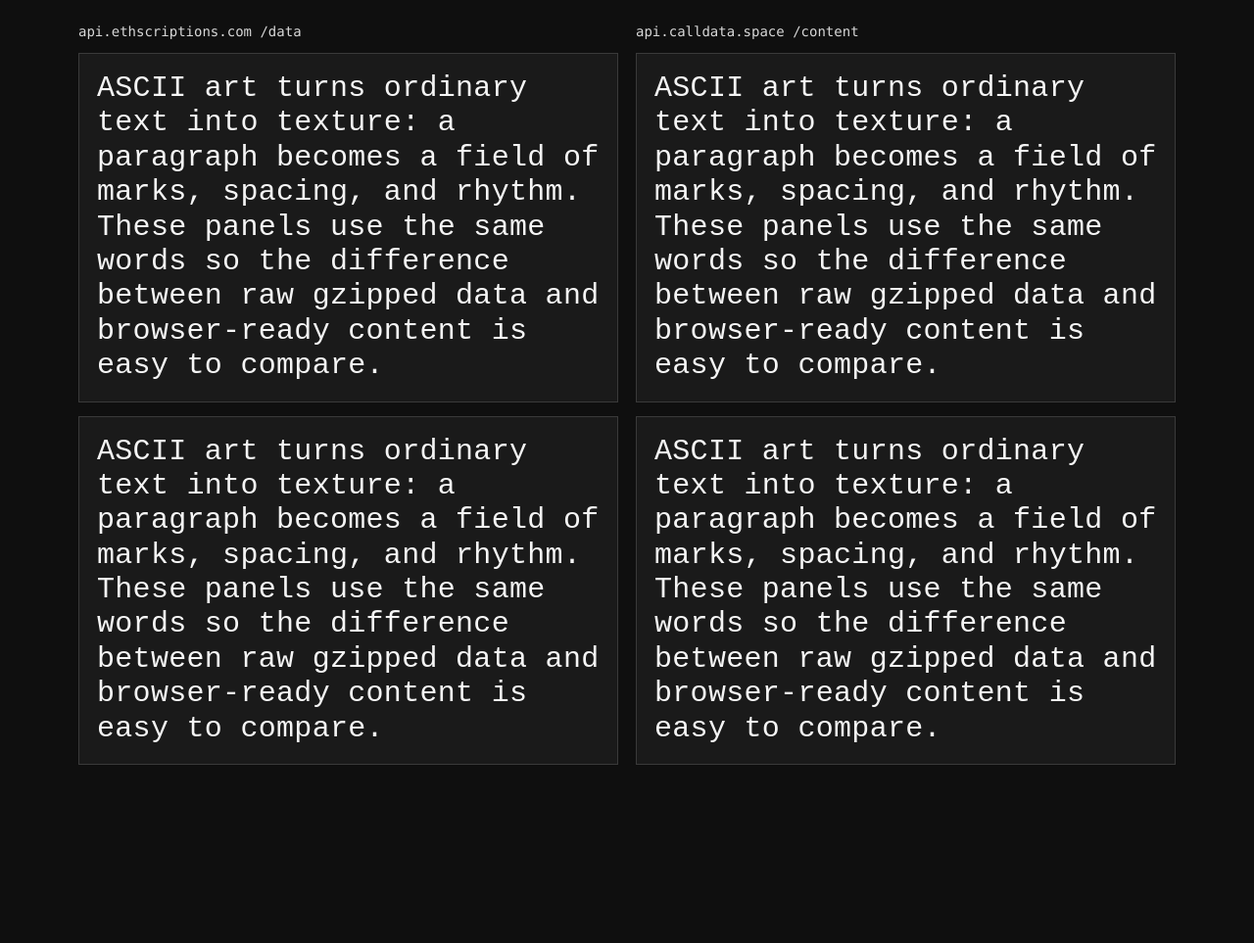
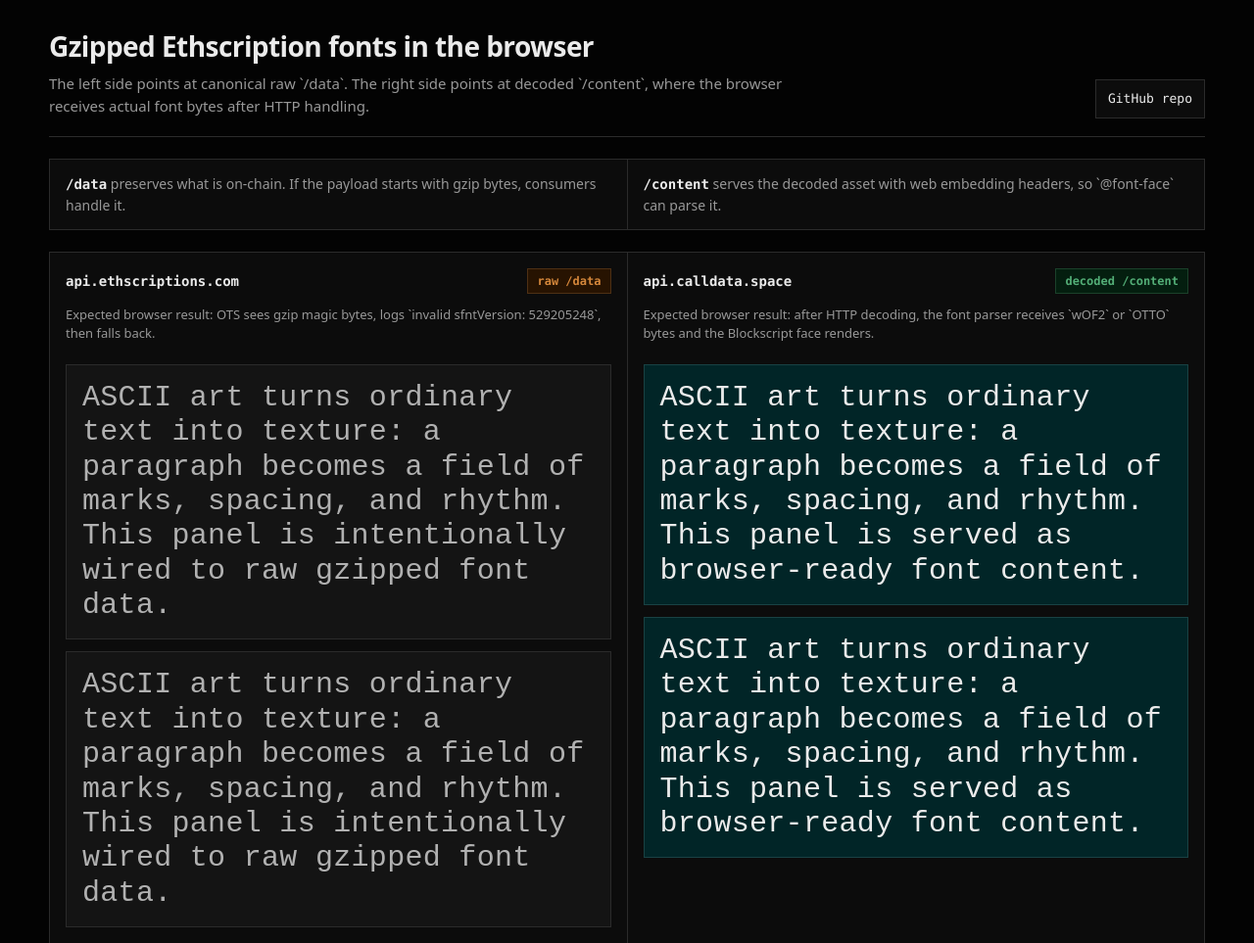
Before and after one commit to tunnckoCore/basic-asciify-art, a website built with Vite: page index.html in a window 1280 px wide. Shown: the top 963 px of the page at 98% size. Before the commit the page ends 805 px from the top, so only its background shows below. Built offline with nearby package versions, Linux system fonts and the light colour scheme; a web font is replaced by a local one.

Commit message:
Redesign gzip font comparison page

```diff
--- /dev/null
+++ b/PRODUCT.md
@@ -0,0 +1,32 @@
+# Product
+
+## Register
+
+product
+
+## Users
+
+Developers inspecting Ethscription content delivery behavior in browser contexts. They are checking how raw on-chain bytes differ from web-embeddable asset responses.
+
+## Product Purpose
+
+Show why gzipped on-chain font payloads do not work directly in `@font-face`, and why a decoded `/content` endpoint is useful for browsers while `/data` remains canonical raw data.
+
+## Brand Personality
+
+Technical, direct, forensic. The interface should feel like a small lab bench for confirming browser behavior, not a marketing page.
+
+## Anti-references
+
+No generic SaaS hero treatment, no decorative gradients, no fake metrics, no oversized cards, no glass UI, no vague product copy.
+
+## Design Principles
+
+- Show the byte-level distinction plainly.
+- Keep the side-by-side comparison visible without extra interaction.
+- Make failure and success legible without hiding the broken case.
+- Keep copy short enough for a developer to scan during debugging.
+
+## Accessibility & Inclusion
+
+Use high contrast text, semantic sections, readable labels, and responsive stacking for narrow screens. Avoid motion that is not tied to state.
--- a/index.html
+++ b/index.html
@@ -3,30 +3,55 @@
   <head>
     <meta charset="UTF-8" />
     <meta name="viewport" content="width=device-width, initial-scale=1.0" />
-    <title>Blockscript Preview</title>
+    <title>Ethscription gzip font comparison</title>
   </head>
   <body>
     <main class="page">
+      <section class="shell" aria-labelledby="page-title">
+        <header class="intro">
+          <div>
+            <h1 id="page-title">Gzipped Ethscription fonts in the browser</h1>
+            <p>
+              The left side points at canonical raw `/data`. The right side points at decoded `/content`, where the browser receives actual font bytes after HTTP handling.
+            </p>
+          </div>
+          <a class="repoLink" href="https://github.com/tunnckoCore/basic-asciify-art">GitHub repo</a>
+        </header>
+
+        <section class="notes" aria-label="Endpoint model">
+          <p><strong>/data</strong> preserves what is on-chain. If the payload starts with gzip bytes, consumers handle it.</p>
+          <p><strong>/content</strong> serves the decoded asset with web embedding headers, so `@font-face` can parse it.</p>
+        </section>
+
         <section class="comparison" aria-label="Ethscriptions and Calldata font comparison">
-        <div class="column" aria-label="Ethscriptions API fonts">
-          <h2>api.ethscriptions.com /data</h2>
+          <div class="column columnRaw" aria-label="Ethscriptions API fonts">
+            <div class="columnHeader">
+              <h2>api.ethscriptions.com</h2>
+              <span class="status statusRaw">raw /data</span>
+            </div>
+            <p class="columnCopy">Expected browser result: OTS sees gzip magic bytes, logs `invalid sfntVersion: 529205248`, then falls back.</p>
             <article class="textBox highscript-eths" aria-label="Ethscriptions High Blockscript sample">
-            ASCII art turns ordinary text into texture: a paragraph becomes a field of marks, spacing, and rhythm. These panels use the same words so the difference between raw gzipped data and browser-ready content is easy to compare.
+              ASCII art turns ordinary text into texture: a paragraph becomes a field of marks, spacing, and rhythm. This panel is intentionally wired to raw gzipped font data.
             </article>
             <article class="textBox lowscript-eths" aria-label="Ethscriptions Low Blockscript sample">
-            ASCII art turns ordinary text into texture: a paragraph becomes a field of marks, spacing, and rhythm. These panels use the same words so the difference between raw gzipped data and browser-ready content is easy to compare.
+              ASCII art turns ordinary text into texture: a paragraph becomes a field of marks, spacing, and rhythm. This panel is intentionally wired to raw gzipped font data.
             </article>
           </div>
 
-        <div class="column" aria-label="Calldata API fonts">
-          <h2>api.calldata.space /content</h2>
+          <div class="column columnContent" aria-label="Calldata API fonts">
+            <div class="columnHeader">
+              <h2>api.calldata.space</h2>
+              <span class="status statusContent">decoded /content</span>
+            </div>
+            <p class="columnCopy">Expected browser result: after HTTP decoding, the font parser receives `wOF2` or `OTTO` bytes and the Blockscript face renders.</p>
             <article class="textBox highscript-calldata" aria-label="Calldata High Blockscript sample">
-            ASCII art turns ordinary text into texture: a paragraph becomes a field of marks, spacing, and rhythm. These panels use the same words so the difference between raw gzipped data and browser-ready content is easy to compare.
+              ASCII art turns ordinary text into texture: a paragraph becomes a field of marks, spacing, and rhythm. This panel is served as browser-ready font content.
             </article>
             <article class="textBox lowscript-calldata" aria-label="Calldata Low Blockscript sample">
-            ASCII art turns ordinary text into texture: a paragraph becomes a field of marks, spacing, and rhythm. These panels use the same words so the difference between raw gzipped data and browser-ready content is easy to compare.
+              ASCII art turns ordinary text into texture: a paragraph becomes a field of marks, spacing, and rhythm. This panel is served as browser-ready font content.
             </article>
           </div>
+        </section>
       </section>
     </main>
     <script type="module" src="/src/main.ts"></script>
--- a/src/styles.css
+++ b/src/styles.css
@@ -42,6 +42,22 @@
     box-sizing: border-box;
 }
 
+:root {
+    color-scheme: dark;
+    --bg: oklch(0.095 0 0);
+    --surface: oklch(0.155 0 0);
+    --surface-2: oklch(0.19 0 0);
+    --ink: oklch(0.94 0 0);
+    --muted: oklch(0.68 0 0);
+    --border: oklch(0.29 0 0);
+    --primary: oklch(0.56 0.085 200);
+    --primary-soft: oklch(0.24 0.04 200);
+    --warning: oklch(0.69 0.13 62);
+    --success: oklch(0.68 0.12 155);
+    --mono: ui-monospace, SFMono-Regular, Menlo, Monaco, Consolas, "Liberation Mono", monospace;
+    --sans: ui-sans-serif, system-ui, -apple-system, BlinkMacSystemFont, "Helvetica Neue", sans-serif;
+}
+
 html,
 body {
     min-height: 100%;
@@ -50,47 +66,175 @@ body {
 }
 
 body {
-    background: #0f0f0f;
-    color: #f5f5f5;
+    background: var(--bg);
+    color: var(--ink);
+    font-family: var(--sans);
 }
 
 .page {
     min-height: 100vh;
     display: grid;
     place-items: center;
-    padding: 24px;
+    padding: 32px 20px;
+}
+
+.shell {
+    width: min(1180px, 100%);
+    display: grid;
+    gap: 22px;
+}
+
+.intro {
+    display: flex;
+    align-items: end;
+    justify-content: space-between;
+    gap: 24px;
+    padding-bottom: 18px;
+    border-bottom: 1px solid var(--border);
+}
+
+h1 {
+    max-width: 760px;
+    margin: 0;
+    color: var(--ink);
+    font-size: 28px;
+    line-height: 1.08;
+    letter-spacing: -0.02em;
+    text-wrap: balance;
+}
+
+.intro p {
+    max-width: 760px;
+    margin: 12px 0 0;
+    color: var(--muted);
+    font-size: 15px;
+    line-height: 1.55;
+    text-wrap: pretty;
+}
+
+.repoLink {
+    min-height: 40px;
+    display: inline-flex;
+    align-items: center;
+    justify-content: center;
+    border: 1px solid var(--border);
+    background: var(--surface);
+    color: var(--ink);
+    padding: 0 12px;
+    text-decoration: none;
+    font: 500 13px/1 var(--mono);
+}
+
+.repoLink:hover,
+.repoLink:focus-visible {
+    border-color: var(--primary);
+    outline: none;
+}
+
+.notes {
+    display: grid;
+    grid-template-columns: repeat(2, minmax(0, 1fr));
+    gap: 1px;
+    border: 1px solid var(--border);
+    background: var(--border);
+}
+
+.notes p {
+    margin: 0;
+    background: var(--surface);
+    padding: 14px 16px;
+    color: var(--muted);
+    font-size: 14px;
+    line-height: 1.5;
+}
+
+.notes strong {
+    color: var(--ink);
+    font-family: var(--mono);
+    font-weight: 600;
 }
 
 .comparison {
-    width: min(1120px, 100%);
     display: grid;
     grid-template-columns: repeat(2, minmax(0, 1fr));
-    gap: 18px;
+    gap: 1px;
+    border: 1px solid var(--border);
+    background: var(--border);
 }
 
 .column {
     display: grid;
     align-content: start;
-    gap: 14px;
+    gap: 12px;
+    background: var(--surface);
+    padding: 16px;
+}
+
+.columnHeader {
+    display: flex;
+    align-items: center;
+    justify-content: space-between;
+    gap: 12px;
 }
 
 h2 {
     margin: 0;
-    color: #d8d8d8;
-    font-family: ui-monospace, SFMono-Regular, Menlo, Monaco, Consolas, monospace;
+    color: var(--ink);
+    font-family: var(--mono);
     font-size: 14px;
-    font-weight: 500;
+    font-weight: 600;
+}
+
+.status {
+    display: inline-flex;
+    align-items: center;
+    min-height: 26px;
+    border: 1px solid var(--border);
+    padding: 0 9px;
+    font: 600 12px/1 var(--mono);
+    white-space: nowrap;
+}
+
+.statusRaw {
+    background: oklch(0.21 0.045 62);
+    color: var(--warning);
+    border-color: oklch(0.34 0.06 62);
+}
+
+.statusContent {
+    background: oklch(0.21 0.045 155);
+    color: var(--success);
+    border-color: oklch(0.34 0.06 155);
+}
+
+.columnCopy {
+    min-height: 46px;
+    margin: 0 0 2px;
+    color: var(--muted);
+    font-size: 13px;
+    line-height: 1.45;
+    text-wrap: pretty;
 }
 
 .textBox {
-    min-height: 190px;
-    border: 1px solid #3a3a3a;
-    background: #1a1a1a;
-    padding: 18px;
+    min-height: 208px;
+    border: 1px solid var(--border);
+    background: var(--surface-2);
+    padding: 16px;
     overflow-wrap: anywhere;
     line-height: 1.18;
     letter-spacing: 0.01em;
     font-size: clamp(17px, 2.4vw, 30px);
+}
+
+.columnRaw .textBox {
+    color: oklch(0.76 0 0);
+}
+
+.columnContent .textBox {
+    border-color: oklch(0.35 0.045 200);
+    background: var(--primary-soft);
+    color: var(--ink);
 }
 
 .highscript-eths {
@@ -110,7 +254,31 @@ h2 {
 }
 
 @media (max-width: 760px) {
+    .page {
+        padding: 18px 12px;
+        place-items: start center;
+    }
+
+    .intro {
+        align-items: start;
+        flex-direction: column;
+    }
+
+    h1 {
+        font-size: 24px;
+    }
+
+    .notes,
     .comparison {
         grid-template-columns: 1fr;
     }
+
+    .column {
+        padding: 12px;
+    }
+
+    .columnHeader {
+        align-items: start;
+        flex-direction: column;
+    }
 }
```
Also changed, not shown: README.md. Lines whose indentation alone changed are shown as unchanged.
